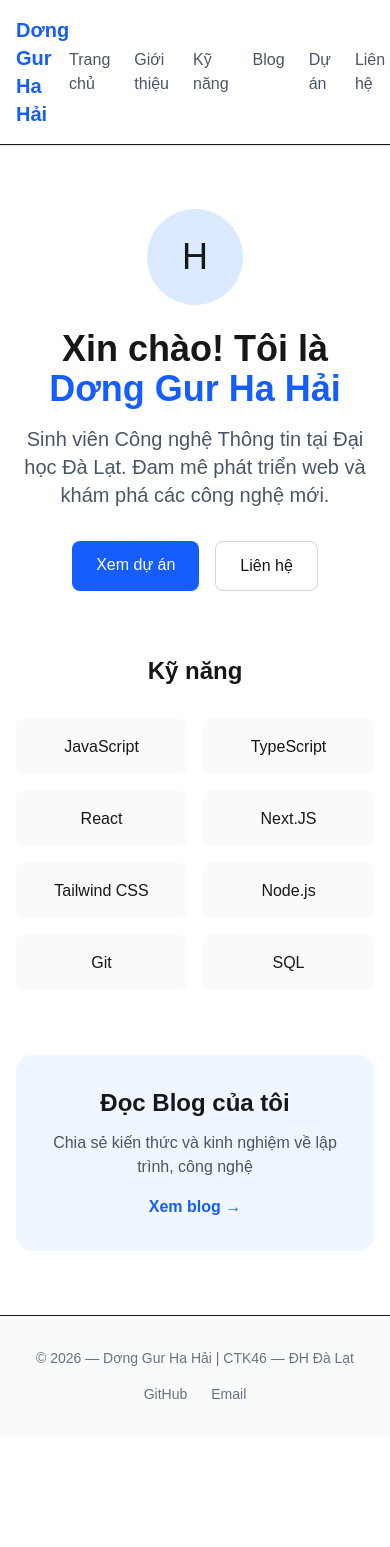
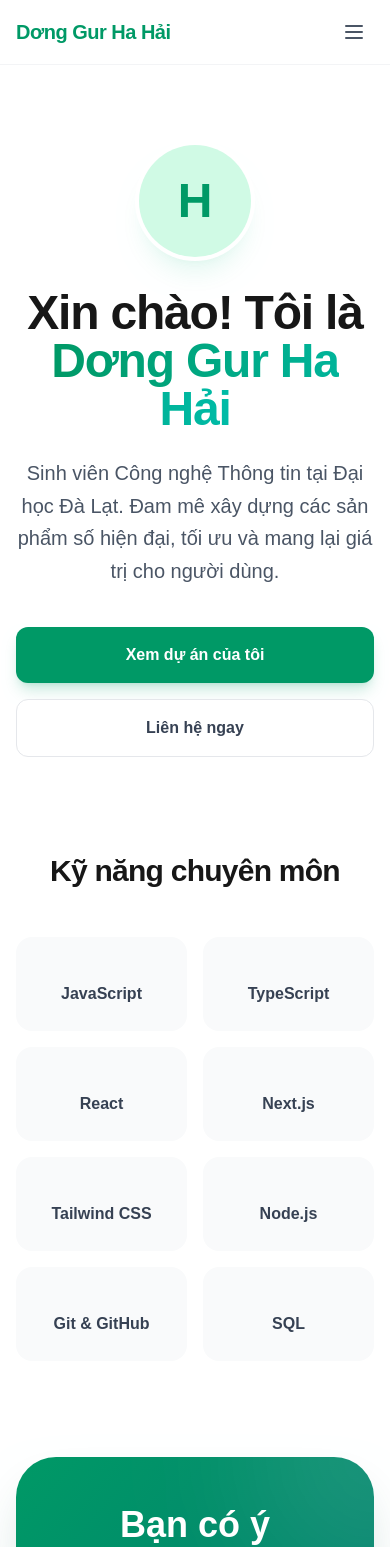
Before and after one commit to Ngocon2004/git-demo, a Next.js app in the folder ctk46-lab01/: page / in a window 390 px wide. Shown: the top 1547 px of the page. Before the commit the page ends 1436 px from the top, so only its background shows below. Built offline with nearby package versions, Linux system fonts and the light colour scheme.

Commit message:
feat: hoàn thành Phần 5 - Tailwind CSS, Responsive Navbar và Dark Mode

```diff
--- a/ctk46-lab01/src/app/about/page.tsx
+++ b/ctk46-lab01/src/app/about/page.tsx
@@ -1,23 +1,41 @@
 export default function AboutPage() {
   return (
-    <div className="max-w-5xl mx-auto px-4 py-12">
-      <h1 className="text-3xl font-bold mb-6">Giới thiệu</h1>
-      <div className="space-y-4 text-gray-700">
-        <p>
-          Xin chào! Tôi là <strong>Dơng Gur Ha Hải</strong>, sinh viên năm 4 ngành Công nghệ Thông tin tại Đại học Đà Lạt.
-        </p>
-        <h2 className="text-2xl font-semibold mt-8 mb-4">Kỹ năng</h2>
-        <ul className="list-disc list-inside space-y-2">
-          <li>JavaScript / TypeScript</li>
-          <li>React & Next.JS</li>
-          <li>Tailwind CSS</li>
-          <li>Git & GitHub</li>
-          <li>SQL & PostgreSQL</li>
-        </ul>
-        <h2 className="text-2xl font-semibold mt-8 mb-4">Học vấn</h2>
-        <div className="bg-gray-50 rounded-lg p-4">
-          <p className="font-medium">Đại học Đà Lạt</p>
-          <p className="text-gray-500">Cử nhân Công nghệ Thông tin (2022 — 2026)</p>
+    <div className="max-w-5xl mx-auto px-4 py-20">
+      <h1 className="text-4xl font-black mb-12 tracking-tight">Giới thiệu bản thân</h1>
+      <div className="grid grid-cols-1 lg:grid-cols-3 gap-12">
+        <div className="lg:col-span-2 space-y-6 text-lg text-gray-700 dark:text-zinc-300 leading-relaxed">
+          <p>
+            Xin chào! Tôi là <strong className="text-emerald-600 dark:text-emerald-400">Dơng Gur Ha Hải</strong>, hiện đang là sinh viên năm cuối chuyên ngành Công nghệ Thông tin tại trường Đại học Đà Lạt.
+          </p>
+          <p>
+            Với niềm đam mê mãnh liệt dành cho lập trình web, tôi luôn cố gắng học hỏi và cập nhật những công nghệ mới nhất như <span className="font-bold underline decoration-emerald-400">Next.js 15</span>, <span className="font-bold underline decoration-emerald-400">React 19</span> và <span className="font-bold underline decoration-emerald-400">Tailwind CSS 4</span>.
+          </p>
+          <p>
+            Mục tiêu của tôi là trở thành một Full-stack Developer chuyên nghiệp, có khả năng xây dựng những hệ thống phức tạp, hiệu năng cao và có trải nghiệm người dùng tuyệt vời.
+          </p>
+
+          <h2 className="text-2xl font-black mt-12 mb-6 tracking-tight">Học vấn</h2>
+          <div className="bg-emerald-50 dark:bg-emerald-900/10 p-6 rounded-2xl border border-emerald-100 dark:border-emerald-900/30">
+            <p className="font-black text-emerald-700 dark:text-emerald-400">Đại học Đà Lạt</p>
+            <p className="text-gray-600 dark:text-zinc-400">Cử nhân Công nghệ Thông tin</p>
+            <p className="text-sm text-emerald-600/60 dark:text-emerald-500/60 font-bold mt-1">2022 — 2026</p>
+          </div>
+        </div>
+
+        <div className="space-y-8">
+          <div className="bg-zinc-50 dark:bg-zinc-900 p-8 rounded-[2rem] border border-zinc-100 dark:border-zinc-800">
+            <h2 className="text-xl font-black mb-6">Liên hệ nhanh</h2>
+            <ul className="space-y-4 text-sm font-medium">
+              <li className="flex items-center gap-3">
+                <span className="w-8 h-8 bg-emerald-100 dark:bg-emerald-900/30 text-emerald-600 dark:text-emerald-400 rounded-full flex items-center justify-center">📍</span>
+                Đà Lạt, Lâm Đồng
+              </li>
+              <li className="flex items-center gap-3 text-emerald-600 dark:text-emerald-400 underline">
+                <span className="w-8 h-8 bg-emerald-100 dark:bg-emerald-900/30 text-emerald-600 dark:text-emerald-400 rounded-full flex items-center justify-center">📧</span>
+                haidgh@sv.dlu.edu.vn
+              </li>
+            </ul>
+          </div>
         </div>
       </div>
     </div>
--- a/ctk46-lab01/src/app/layout.tsx
+++ b/ctk46-lab01/src/app/layout.tsx
@@ -14,8 +14,8 @@ export default function RootLayout({
   children: React.ReactNode;
 }>) {
   return (
-    <html lang="vi">
-      <body className="min-h-screen flex flex-col">
+    <html lang="vi" className="scroll-smooth">
+      <body className="min-h-screen flex flex-col bg-white dark:bg-zinc-950 text-gray-900 dark:text-zinc-100 transition-colors duration-300">
         <Navbar />
         <main className="flex-1">{children}</main>
         <Footer />
--- a/ctk46-lab01/src/app/page.tsx
+++ b/ctk46-lab01/src/app/page.tsx
@@ -2,52 +2,50 @@ import Link from "next/link";
 
 export default function HomePage() {
   return (
-    <div className="max-w-5xl mx-auto px-4 py-16">
+    <div className="max-w-5xl mx-auto px-4 py-20">
       {/* Hero section */}
-      <div className="text-center mb-16">
-        <div className="w-24 h-24 bg-blue-100 rounded-full mx-auto mb-6 flex items-center justify-center">
-          <span className="text-4xl">H</span>
+      <div className="text-center mb-24">
+        <div className="w-28 h-28 bg-emerald-100 dark:bg-emerald-900/30 rounded-full mx-auto mb-8 flex items-center justify-center shadow-xl shadow-emerald-500/10 ring-4 ring-white dark:ring-zinc-900 overflow-hidden">
+          <span className="text-5xl font-bold text-emerald-600 dark:text-emerald-400">H</span>
         </div>
-        <h1 className="text-4xl md:text-5xl font-bold mb-4">
-          Xin chào! Tôi là <span className="text-blue-600">Dơng Gur Ha Hải</span>
+        <h1 className="text-5xl md:text-7xl font-black mb-6 tracking-tight">
+          Xin chào! Tôi là <br />
+          <span className="text-transparent bg-clip-text bg-gradient-to-r from-emerald-600 to-teal-500 dark:from-emerald-400 dark:to-teal-300">
+            Dơng Gur Ha Hải
+          </span>
         </h1>
-        <p className="text-xl text-gray-600 mb-8 max-w-2xl mx-auto">
-          Sinh viên Công nghệ Thông tin tại Đại học Đà Lạt. Đam mê phát triển web và khám phá các công nghệ mới.
+        <p className="text-xl text-gray-600 dark:text-zinc-400 mb-10 max-w-2xl mx-auto leading-relaxed">
+          Sinh viên Công nghệ Thông tin tại Đại học Đà Lạt. Đam mê xây dựng các sản phẩm số hiện đại, tối ưu và mang lại giá trị cho người dùng.
         </p>
-        <div className="flex justify-center gap-4">
+        <div className="flex flex-col sm:flex-row justify-center gap-4">
           <Link
             href="/projects"
-            className="bg-blue-600 text-white px-6 py-3 rounded-lg hover:bg-blue-700 transition-colors"
+            className="px-8 py-4 bg-emerald-600 dark:bg-emerald-500 text-white font-bold rounded-xl hover:bg-emerald-700 dark:hover:bg-emerald-600 hover:scale-105 active:scale-95 transition-all shadow-lg shadow-emerald-600/20"
           >
-            Xem dự án
+            Xem dự án của tôi
           </Link>
           <Link
             href="/contact"
-            className="border border-gray-300 px-6 py-3 rounded-lg hover:bg-gray-50 transition-colors"
+            className="px-8 py-4 bg-white dark:bg-zinc-900 text-gray-700 dark:text-zinc-300 font-bold rounded-xl border border-gray-200 dark:border-zinc-800 hover:bg-gray-50 dark:hover:bg-zinc-800 hover:scale-105 active:scale-95 transition-all"
           >
-            Liên hệ
+            Liên hệ ngay
           </Link>
         </div>
       </div>
 
       {/* Skills section */}
-      <div className="mb-16">
-        <h2 className="text-2xl font-bold text-center mb-8">Kỹ năng</h2>
+      <div className="mb-24">
+        <h2 className="text-3xl font-black text-center mb-12 tracking-tight">Kỹ năng chuyên môn</h2>
         <div className="grid grid-cols-2 md:grid-cols-4 gap-4">
           {[
-            "JavaScript",
-            "TypeScript",
-            "React",
-            "Next.JS",
-            "Tailwind CSS",
-            "Node.js",
-            "Git",
-            "SQL",
+            "JavaScript", "TypeScript", "React", "Next.js",
+            "Tailwind CSS", "Node.js", "Git & GitHub", "SQL",
           ].map((skill) => (
             <div
               key={skill}
-              className="bg-gray-50 rounded-lg p-4 text-center hover:bg-blue-50 hover:text-blue-600 transition-colors"
+              className="bg-gray-50 dark:bg-zinc-900/50 p-6 rounded-2xl text-center font-bold text-gray-700 dark:text-zinc-300 hover:text-emerald-600 dark:hover:text-emerald-400 border border-transparent hover:border-emerald-100 dark:hover:border-emerald-900/30 hover:bg-white dark:hover:bg-zinc-900 transition-all hover:shadow-xl hover:shadow-emerald-500/5 group"
             >
+              <div className="w-2 h-2 bg-emerald-400 rounded-full mx-auto mb-3 opacity-0 group-hover:opacity-100 transition-opacity"></div>
               {skill}
             </div>
           ))}
@@ -55,17 +53,22 @@ export default function HomePage() {
       </div>
 
       {/* CTA section */}
-      <div className="bg-blue-50 rounded-2xl p-8 text-center">
-        <h2 className="text-2xl font-bold mb-3">Đọc Blog của tôi</h2>
-        <p className="text-gray-600 mb-4">
-          Chia sẻ kiến thức và kinh nghiệm về lập trình, công nghệ
-        </p>
-        <Link
-          href="/blog"
-          className="text-blue-600 font-semibold hover:underline"
-        >
-          Xem blog →
-        </Link>
+      <div className="bg-gradient-to-br from-emerald-600 to-teal-700 dark:from-emerald-500 dark:to-teal-600 rounded-[2.5rem] p-12 text-center text-white shadow-2xl shadow-emerald-900/20 relative overflow-hidden">
+        <div className="absolute top-0 right-0 w-64 h-64 bg-white/10 rounded-full -mr-32 -mt-32 blur-3xl"></div>
+        <div className="relative z-10">
+          <h2 className="text-4xl font-black mb-4">Bạn có ý tưởng tuyệt vời?</h2>
+          <p className="text-emerald-50 mb-8 max-w-lg mx-auto text-lg opacity-90">
+            Hãy ghé thăm Blog của tôi để đọc những chia sẻ về lập trình hoặc liên hệ để cùng nhau xây dựng những sản phẩm thú vị.
+          </p>
+          <div className="flex flex-wrap justify-center gap-4">
+            <Link
+              href="/blog"
+              className="px-6 py-3 bg-white text-emerald-700 font-black rounded-lg hover:bg-emerald-50 transition-colors shadow-lg"
+            >
+              Đọc Blog
+            </Link>
+          </div>
+        </div>
       </div>
     </div>
   );
--- a/ctk46-lab01/src/app/projects/page.tsx
+++ b/ctk46-lab01/src/app/projects/page.tsx
@@ -26,27 +26,30 @@ const projects = [
 
 export default function ProjectsPage() {
   return (
-    <div className="max-w-5xl mx-auto px-4 py-12">
-      <h1 className="text-3xl font-bold mb-6">Dự án</h1>
-      <div className="grid grid-cols-1 md:grid-cols-2 gap-6">
+    <div className="max-w-5xl mx-auto px-4 py-20">
+      <h1 className="text-4xl font-black mb-12 tracking-tight">Các dự án của tôi</h1>
+      <div className="grid grid-cols-1 md:grid-cols-2 gap-8">
         {projects.map((project) => (
-          <div key={project.id} className="border rounded-lg p-6 hover:shadow-md transition-shadow flex flex-col">
-            <div className="flex items-center justify-between mb-2">
-              <Link href={`/projects/${project.id}`}>
-                <h2 className="text-xl font-semibold hover:text-blue-600 transition-colors">{project.title}</h2>
-              </Link>
-              <span className={`text-xs px-2 py-1 rounded-full ${project.status === "Hoàn thành" ? "bg-green-100 text-green-700" : "bg-yellow-100 text-yellow-700"}`}>
+          <div key={project.id} className="group bg-white dark:bg-zinc-900 border border-gray-100 dark:border-zinc-800 rounded-3xl p-8 hover:shadow-2xl hover:shadow-emerald-500/10 transition-all hover:-translate-y-2 flex flex-col">
+            <div className="flex items-center justify-between mb-6">
+              <span className={`px-4 py-1 rounded-full text-xs font-black uppercase tracking-widest ${
+                project.status === "Hoàn thành"
+                ? "bg-emerald-100 text-emerald-700 dark:bg-emerald-900/30 dark:text-emerald-400"
+                : "bg-amber-100 text-amber-700 dark:bg-amber-900/30 dark:text-amber-400"
+              }`}>
                 {project.status}
               </span>
             </div>
-            <p className="text-gray-600 mb-4 flex-1">{project.description}</p>
-            <div className="flex flex-wrap gap-2">
+            <h2 className="text-2xl font-black mb-4 group-hover:text-emerald-600 dark:group-hover:text-emerald-400 transition-colors">{project.title}</h2>
+            <p className="text-gray-600 dark:text-zinc-400 mb-8 flex-1 leading-relaxed">{project.description}</p>
+            <div className="flex flex-wrap gap-2 mb-8">
               {project.tech.map((t) => (
-                <span key={t} className="bg-blue-100 text-blue-700 text-sm px-3 py-1 rounded-full">{t}</span>
+                <span key={t} className="px-3 py-1 bg-gray-50 dark:bg-zinc-800 text-gray-500 dark:text-zinc-400 text-xs font-bold rounded-lg border border-gray-100 dark:border-zinc-700">{t}</span>
               ))}
             </div>
-            <Link href={`/projects/${project.id}`} className="mt-4 text-blue-600 text-sm hover:underline">
-              Xem chi tiết →
+            <Link href={`/projects/${project.id}`} className="inline-flex items-center gap-2 font-black text-emerald-600 dark:text-emerald-400 hover:underline">
+              Xem chi tiết dự án
+              <svg className="w-4 h-4" fill="none" stroke="currentColor" viewBox="0 0 24 24"><path strokeLinecap="round" strokeLinejoin="round" strokeWidth={3} d="M17 8l4 4m0 0l-4 4m4-4H3" /></svg>
             </Link>
           </div>
         ))}
--- a/ctk46-lab01/src/components/navbar.tsx
+++ b/ctk46-lab01/src/components/navbar.tsx
@@ -1,22 +1,72 @@
+"use client";
+
 import Link from "next/link";
+import { useState } from "react";
 
 export default function Navbar() {
+  const [isOpen, setIsOpen] = useState(false);
+
+  const navLinks = [
+    { href: "/", label: "Trang chủ" },
+    { href: "/about", label: "Giới thiệu" },
+    { href: "/skills", label: "Kỹ năng" },
+    { href: "/blog", label: "Blog" },
+    { href: "/projects", label: "Dự án" },
+    { href: "/contact", label: "Liên hệ" },
+  ];
+
   return (
-    <nav className="bg-white shadow-sm border-b">
-      <div className="max-w-5xl mx-auto px-4 py-4">
-        <div className="flex items-center justify-between">
-          <Link href="/" className="text-xl font-bold text-blue-600">
+    <nav className="bg-white/80 dark:bg-zinc-900/80 backdrop-blur-md sticky top-0 z-50 border-b border-gray-100 dark:border-zinc-800 transition-all">
+      <div className="max-w-5xl mx-auto px-4">
+        <div className="flex items-center justify-between h-16">
+          {/* Logo */}
+          <Link href="/" className="text-xl font-black text-emerald-600 dark:text-emerald-400 tracking-tight">
             Dơng Gur Ha Hải
           </Link>
-          <div className="flex gap-6">
-            <Link href="/" className="text-gray-600 hover:text-blue-600 transition-colors">Trang chủ</Link>
-            <Link href="/about" className="text-gray-600 hover:text-blue-600 transition-colors">Giới thiệu</Link>
-            <Link href="/skills" className="text-gray-600 hover:text-blue-600 transition-colors">Kỹ năng</Link>
-            <Link href="/blog" className="text-gray-600 hover:text-blue-600 transition-colors">Blog</Link>
-            <Link href="/projects" className="text-gray-600 hover:text-blue-600 transition-colors">Dự án</Link>
-            <Link href="/contact" className="text-gray-600 hover:text-blue-600 transition-colors">Liên hệ</Link>
+
+          {/* Desktop Menu */}
+          <div className="hidden md:flex gap-1">
+            {navLinks.map((link) => (
+              <Link
+                key={link.href}
+                href={link.href}
+                className="px-4 py-2 text-sm font-medium text-gray-600 dark:text-zinc-400 hover:text-emerald-600 dark:hover:text-emerald-400 transition-colors rounded-lg hover:bg-emerald-50 dark:hover:bg-emerald-900/20"
+              >
+                {link.label}
+              </Link>
+            ))}
           </div>
+
+          {/* Mobile Menu Button */}
+          <button
+            onClick={() => setIsOpen(!isOpen)}
+            className="md:hidden p-2 rounded-lg text-gray-600 dark:text-zinc-400 hover:bg-gray-100 dark:hover:bg-zinc-800 transition-colors"
+          >
+            <svg className="w-6 h-6" fill="none" stroke="currentColor" viewBox="0 0 24 24">
+              {isOpen ? (
+                <path strokeLinecap="round" strokeLinejoin="round" strokeWidth={2} d="M6 18L18 6M6 6l12 12" />
+              ) : (
+                <path strokeLinecap="round" strokeLinejoin="round" strokeWidth={2} d="M4 6h16M4 12h16M4 18h16" />
+              )}
+            </svg>
+          </button>
         </div>
+
+        {/* Mobile Menu */}
+        {isOpen && (
+          <div className="md:hidden pb-4 space-y-1">
+            {navLinks.map((link) => (
+              <Link
+                key={link.href}
+                href={link.href}
+                onClick={() => setIsOpen(false)}
+                className="block px-4 py-2 text-base font-medium text-gray-600 dark:text-zinc-400 hover:text-emerald-600 hover:bg-emerald-50 dark:hover:bg-emerald-900/20 rounded-lg transition-colors"
+              >
+                {link.label}
+              </Link>
+            ))}
+          </div>
+        )}
       </div>
     </nav>
   );
```
